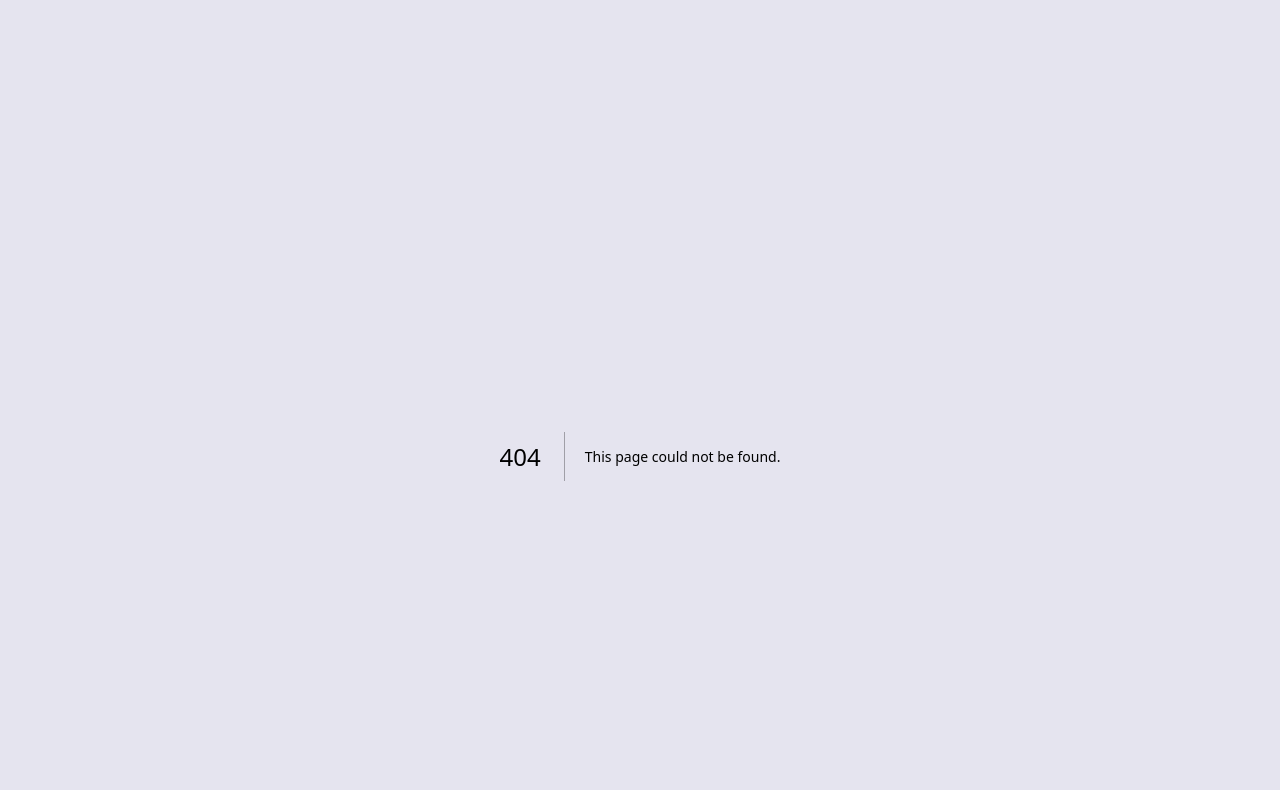
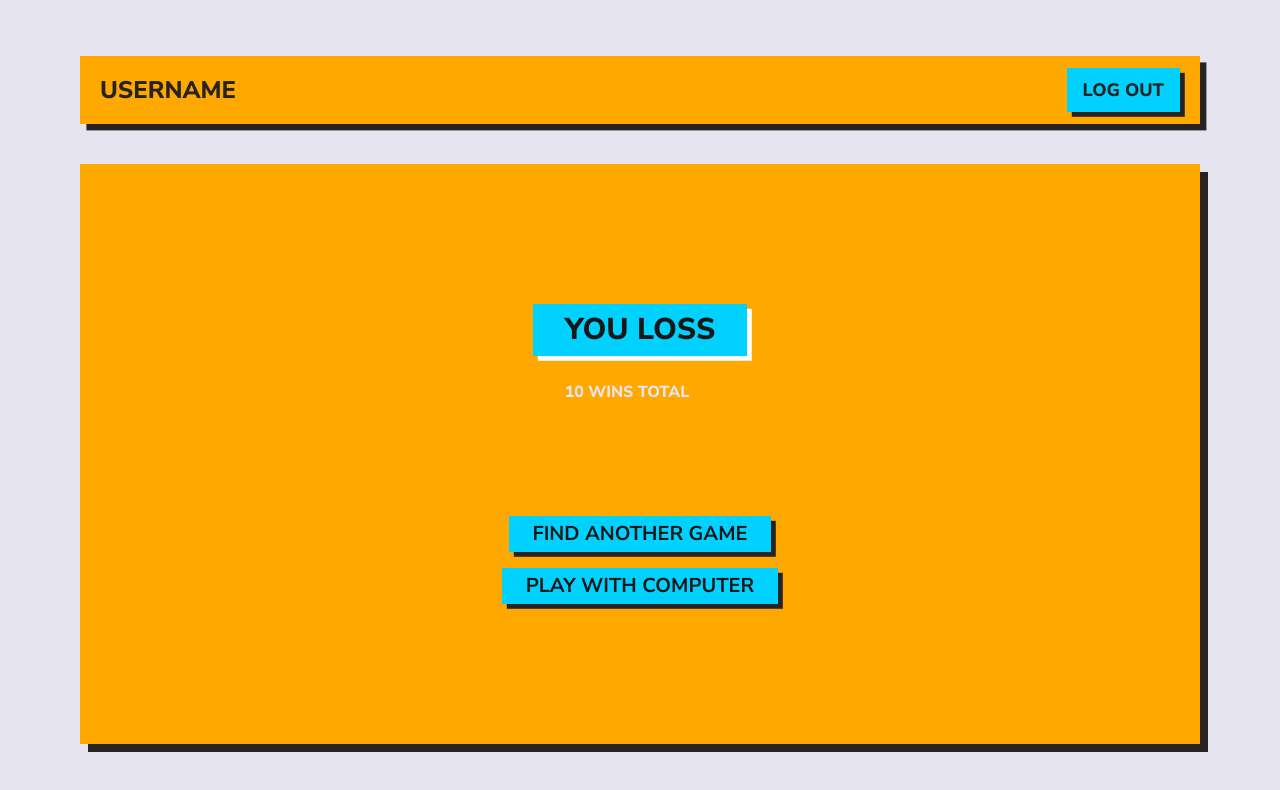
Before and after one commit to HaileabT/clicker_multiplayer_client, a Next.js app: page /lastpage in a window 1280 px wide. Before the commit this address had no page. Shown: the top 790 px of the page. Built offline with nearby package versions, Linux system fonts and the light colour scheme.

Commit message:
I have done starter page , loding page, and last page

```diff
--- /dev/null
+++ b/src/app/lastpage/page.tsx
@@ -0,0 +1,12 @@
+import Header from "@/components/Header"
+import ContentContainer from "@/components/ContentContainer"
+import LastPage from "@/components/LastPage/LastPage"
+
+export default function Finish(){
+    return (
+        <div className='w-[calc(100%-10rem)] flex flex-col gap-[2.5rem] max-w-[100rem] h-full'>
+           <Header />
+           <ContentContainer component={LastPage}/>
+        </div>
+    )
+}
--- /dev/null
+++ b/src/app/loader/page.tsx
@@ -0,0 +1,14 @@
+import ContentContainer from "@/components/ContentContainer";
+import Header from "@/components/Header";
+import Loader from "@/components/Loader/Loader";
+
+
+export default function Loaderpage(){
+  return (
+        <div className='w-[calc(100%-10rem)] flex flex-col gap-[2.5rem] max-w-[100rem] h-full'>
+            <Header />
+            <ContentContainer component={Loader}/>
+        </div>
+   )
+
+}
--- a/src/app/page.tsx
+++ b/src/app/page.tsx
@@ -1,6 +1,6 @@
 import ContentContainer from "@/components/ContentContainer";
 import EnterMode from "@/components/home/EnterMode";
-import Menu from "@/components/Menu";
+// import Menu from "@/components/Menu";
 
 export default async function Home() {
 
--- /dev/null
+++ b/src/app/starter/page.tsx
@@ -0,0 +1,12 @@
+import Header from "@/components/Header"
+import ContentContainer from "@/components/ContentContainer"
+import StartGame from "@/components/joinGame/StartGame"
+
+export default function Starter(){
+    return (
+        <div className='w-[calc(100%-10rem)] flex flex-col gap-[2.5rem] max-w-[100rem] h-full'>
+            <Header />
+            <ContentContainer component = {StartGame}/>
+        </div>
+    )
+}
--- /dev/null
+++ b/src/components/LastPage/LastPage.tsx
@@ -0,0 +1,20 @@
+'use client'
+
+// import { useState } from "react"
+
+export default function LastPage(){
+    // const [win , setWin] = useState(true)
+    return (
+        <div className="flex flex-col justify-center items-center">
+            <div className="mb-14 items-center">
+               <div className="bg-bg_secondary px-8 py-2 w-max text-3xl font-extrabold uppercase mb-6 shadow-[0.3rem_0.3rem_#FFFFFF]">you loss</div>
+              <span className="font-extrabold uppercase text-bg_white px-8">10 wins total</span>
+            </div>
+
+            <div className="flex flex-col gap-4 mt-14 justify-center items-center">
+                <a href="" className="bg-bg_secondary px-6 py-1 w-max text-xl font-bold uppercase shadow-[0.3rem_0.3rem_#262322]">find another game</a>
+                <a href="" className="bg-bg_secondary px-6 py-1 w-max text-xl font-bold uppercase shadow-[0.3rem_0.3rem_#262322]">play with computer</a>
+            </div>
+        </div>
+    )
+}
--- /dev/null
+++ b/src/components/Loader/Loader.tsx
@@ -0,0 +1,14 @@
+
+export default function Loader(){
+    return (
+       /* From Uiverse.io by Javierrocadev */
+<div className="flex flex-row gap-2">
+  <div className="w-4 h-4 bg-bg_secondary animate-bounce [animation-delay:-.3s]"></div>
+  <div className="w-4 h-4 bg-bg_secondary animate-bounce [animation-delay:-.15s]"></div>
+  <div className="w-4 h-4 bg-bg_secondary animate-bounce "></div>
+</div>
+    )
+}
+
+//.7 .7s
+//.3 [animation-delay]
--- /dev/null
+++ b/src/components/joinGame/StartGame.tsx
@@ -0,0 +1,10 @@
+
+
+export default function StartGame(){
+    return (
+        <div className="flex flex-col gap-5 items-center">
+            <a href="" className={"bg-bg_secondary uppercase px-8 py-2 w-max text-3xl font-extrabold text-bg_black shadow-[0.3rem_0.3rem_#262322]"}> join a game</a>
+            <a href="" className={"bg-bg_secondary uppercase px-8 py-2 w-max text-3xl font-extrabold text-bg_black shadow-[0.3rem_0.3rem_#262322]"}>play with computer</a>
+        </div>
+    )
+}
--- a/tailwind.config.ts
+++ b/tailwind.config.ts
@@ -19,14 +19,23 @@ const config: Config = {
         foreground: "var(--foreground)",
       },
       boxShadow: {
-        'bottom-left': '10px 10px 10px rgba(0, 0, 0, 1)', // Customize offset and blur here
+        'bottom-left': '10px 10px 10px rgba(0, 0, 0, 1)',
       },
 
       keyframes: {
-        //animation definition
+        bounce: {
+          '0%, 100%': {
+            transform: 'translateY(-50%)',
+            animationTimingFunction: 'cubic-bezier(0.8, 0, 1, 1)',
+          },
+          '50%': {
+            transform: 'translateY(0)',
+            animationTimingFunction: 'cubic-bezier(0, 0, 0.2, 1)',
+          },
+        },
       },
       animation: {
-        //animation usage
+        bounce: 'bounce 1s infinite',
       },
     },
   },
```
